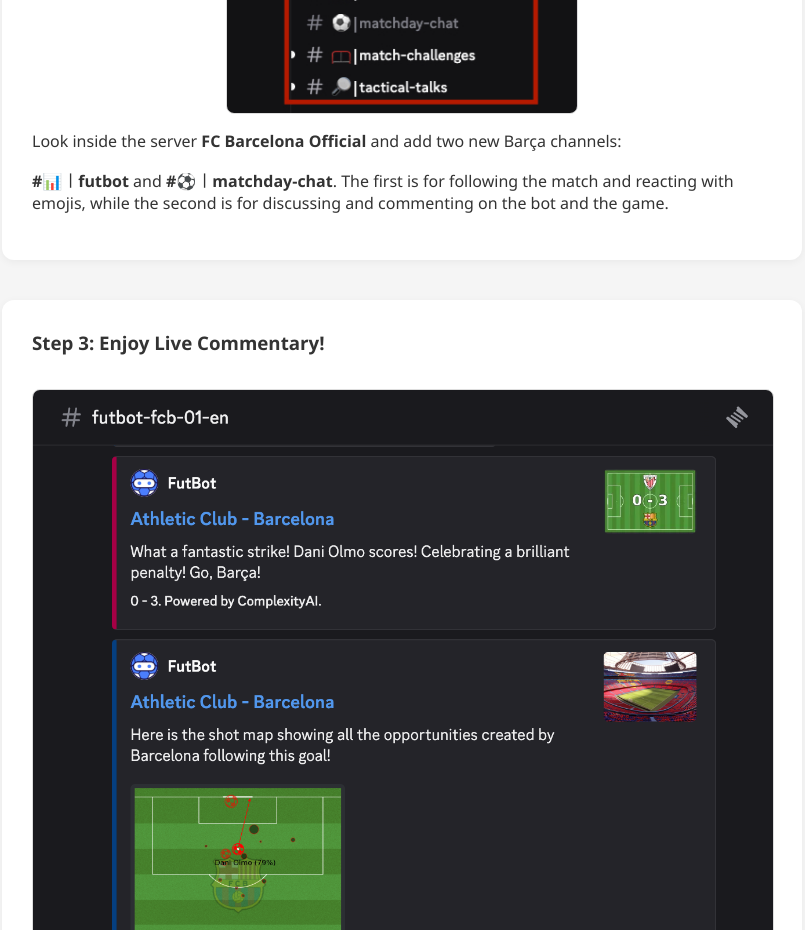
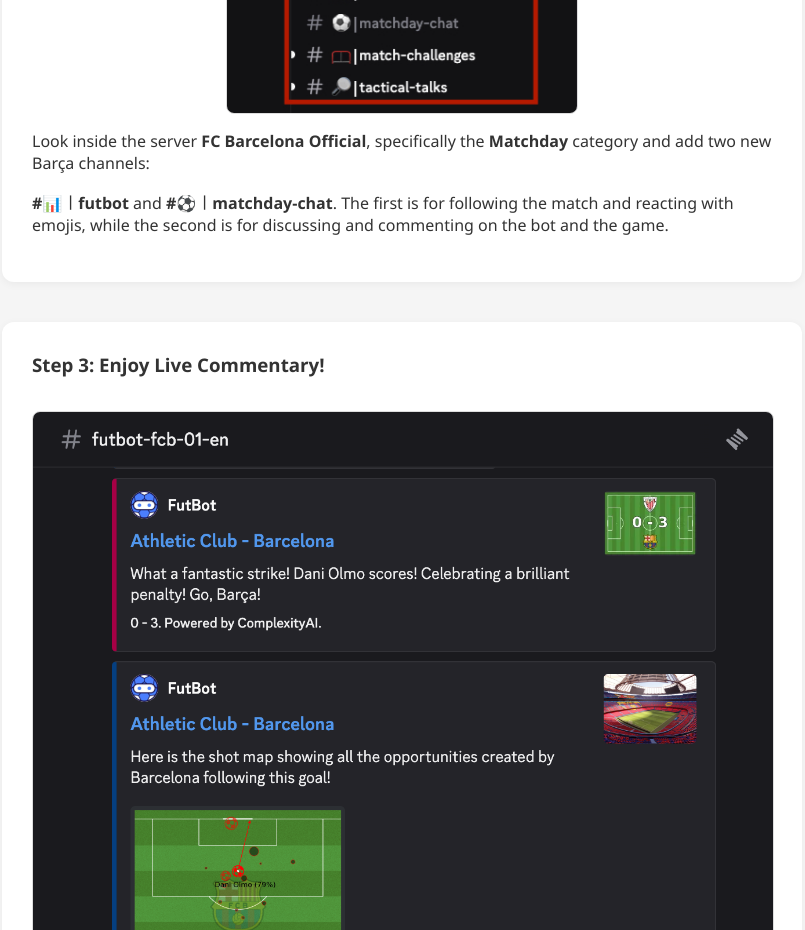
Before and after one commit to FutBot360/FutBot360.github.io, a plain HTML site: page index.html in a window 1280 px wide. Shown: the part 4980-5910 px from the top of the page, without its empty margins (238-1043 px from the left). Drawn offline with Linux system fonts and the light colour scheme.

Commit message:
Clarify instructions for adding Barça channels

```diff
--- a/index.html
+++ b/index.html
@@ -269,7 +269,7 @@
     <h3>Step 2: Find a Channel</h3>
     <img alt="Select a match channel" src="images/step2_click_futbot.png" style="max-width: 350px; display: block; margin: 15px auto; border-radius: 8px; border: 1px solid #ddd;"/>
     <p>
-  Look inside the server <strong>FC Barcelona Official</strong> and add two new Barça channels:</p>
+  Look inside the server <strong>FC Barcelona Official</strong>, specifically the <strong>Matchday</strong> category and add two new Barça channels:</p>
   <p>
       <strong>#📊︱futbot</strong> and <strong>#⚽︱matchday-chat</strong>.
   The first is for following the match and reacting with emojis, while the second is for discussing and commenting on the bot and the game.
```
